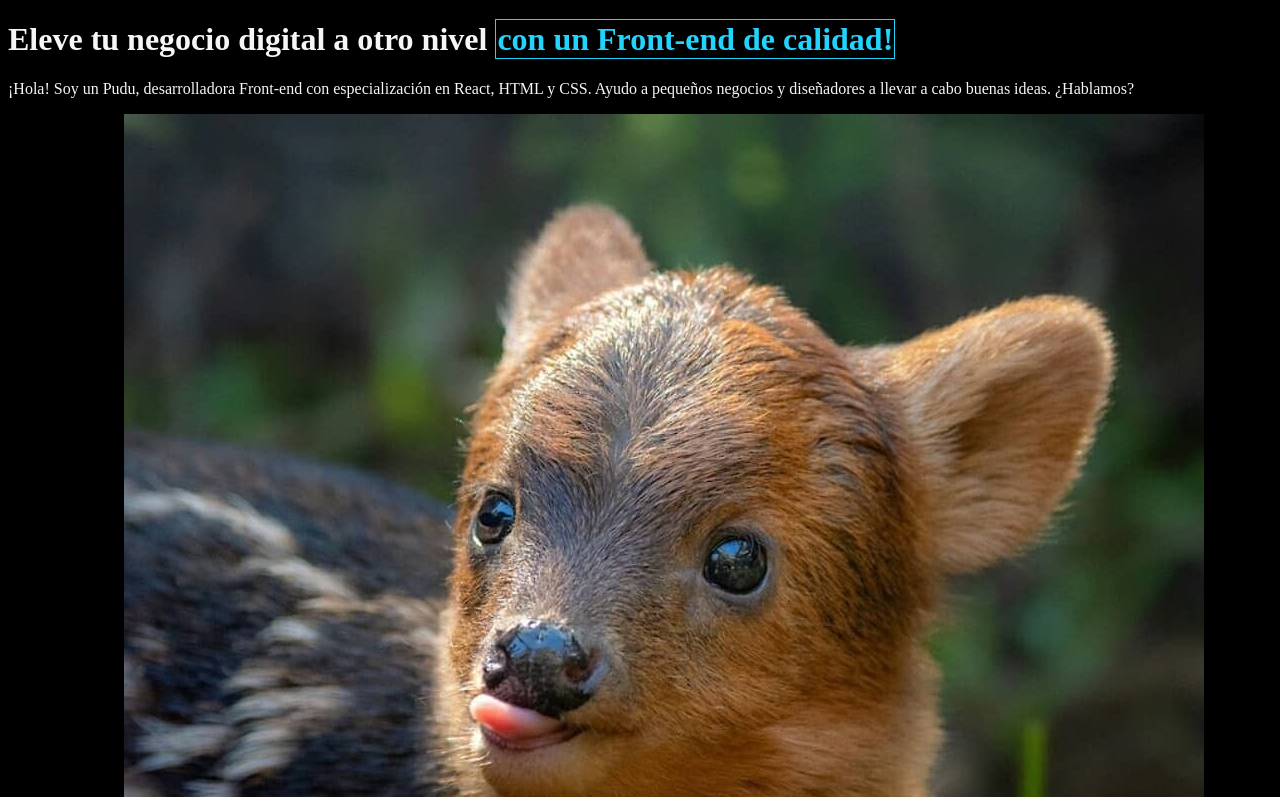
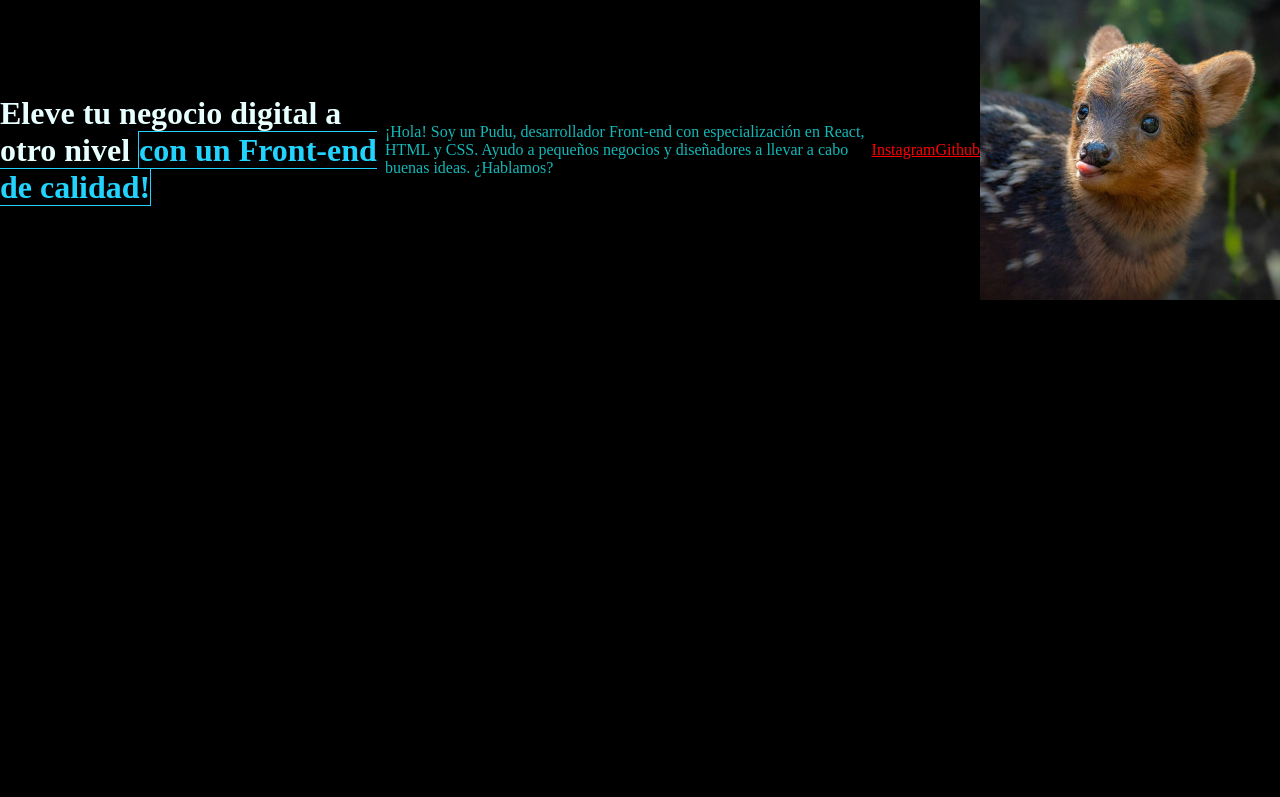
Before and after one commit to SH1NG3R/Curso4_HTML-CSS2_OracleONE, a plain HTML site: page index.html in a window 1280 px wide. Shown: the top 797 px of the page. Drawn offline with Linux system fonts and the light colour scheme.

Commit message:
feat: add styles and initial box structure
-Pasos del modulo 1 y dos del curso
-Desayune huevos y tomate

```diff
--- a/index.html
+++ b/index.html
@@ -8,15 +8,15 @@
 </head>
 <body>
     <header></header>
-    <main>
-        <h1>Eleve tu negocio digital a otro nivel <strong>con un Front-end de calidad!</strong>
+    <main class="presentacion">
+        <h1 class="titulo-blog">Eleve tu negocio digital a otro nivel <strong class="titulo-destaque">con un Front-end de calidad!</strong>
         </h1>
-        <p>¡Hola! Soy un Pudu, desarrolladora Front-end con especialización en React, HTML y CSS.
+        <p class="texto-destaque">¡Hola! Soy un Pudu, desarrollador Front-end con especialización en React, HTML y CSS.
              Ayudo a pequeños negocios y diseñadores a llevar a cabo buenas ideas. ¿Hablamos?
         </p>
-        <a href="https://www.instagram.com/parqueelpudu/reels/?next=%2Favaferferii%2Ffeed%2F&locale=en_US%2Cen_US">Instagram</a>
-        <a href="https://github.com/">Github</a>
-        <img src="resource/pudu.jpg" alt="inge pudu">
+        <a href="https://www.instagram.com/parqueelpudu/reels/?next=%2Favaferferii%2Ffeed%2F&locale=en_US%2Cen_US " class="urgente">Instagram</a>
+        <a href="https://github.com/" class="urgente">Github</a>
+        <img src="resource/pudu.jpg" alt="inge pudu" class="pudu">
     </main>
     <footer></footer>
 </body>
--- a/style.css
+++ b/style.css
@@ -1,6 +1,14 @@
+*{
+    padding: 0;
+    margin: 0;
+
+}
+
 body{
     background-color: black;
     color: #F6F6F6;
+    height: 100vh;
+    box-sizing: border-box;
 
 }
 
@@ -8,8 +16,25 @@ h1{
     font-weight: bold;
 }
 
-strong{
-    color: #22d4fd;
+.titulo-destaque{
+    color: #22D4FD;
     border: 1px solid #22D4FD;
-    padding: 1px;
 }
+.titulo-blog{
+    color: #e7ffff;
+}
+
+.texto-destaque{
+    color: #14b8b8;
+
+}
+.urgente{
+    color: red;
+}
+
+.presentacion{
+    display: flex;
+    align-items: center;
+}
+
+.pudu { width: 500px; height: 300px; }
```
